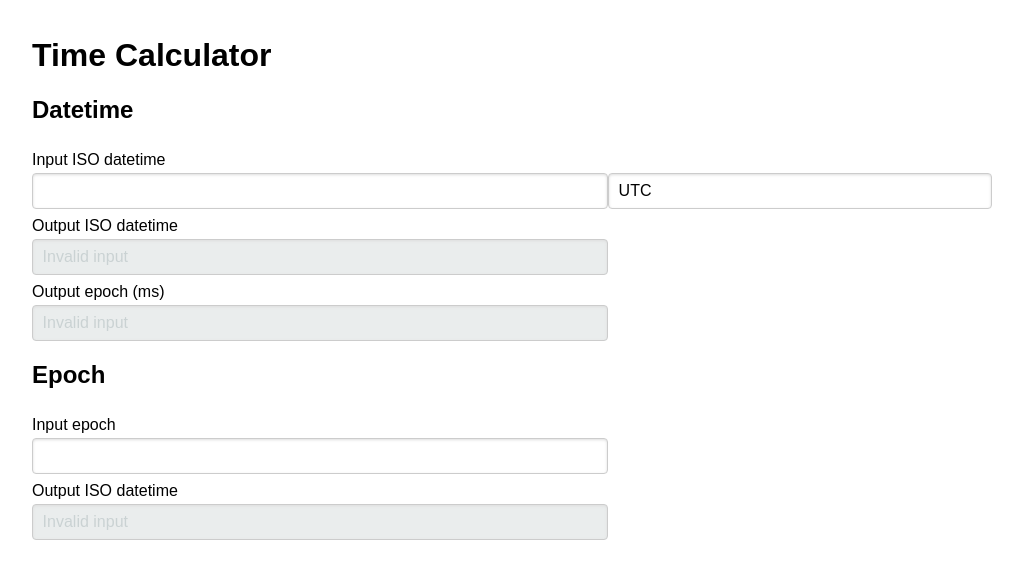
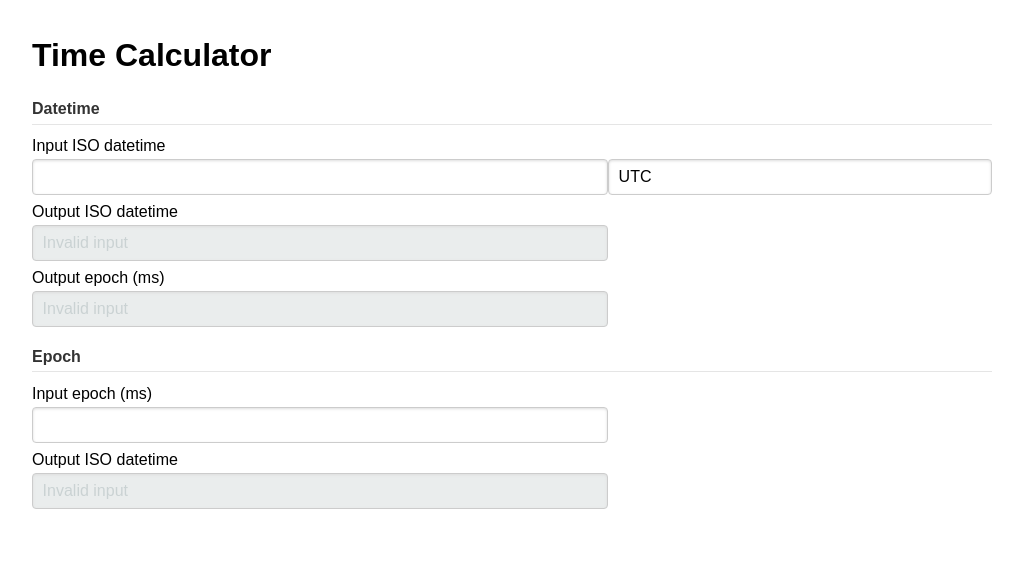
Before and after one commit to janmarthedal/time-calc, a Preact app: page / in a window 1280 px wide. Shown: the top 578 px of the page, without its empty margins (128-1151 px from the left). Built offline with nearby package versions, Linux system fonts and the light colour scheme.

Commit message:
More styling

```diff
--- a/public/index.html
+++ b/public/index.html
@@ -4,18 +4,24 @@
     <meta charset="utf-8">
     <title>Time Calculator</title>
     <meta name="viewport" content="width=device-width, initial-scale=1">
-    <link rel="stylesheet" href="https://unpkg.com/purecss@1.0.0/build/pure-min.css">
-    <link rel="stylesheet" href="https://unpkg.com/purecss@1.0.0/build/grids-responsive-min.css">
+    <link rel="stylesheet" href="https://unpkg.com/purecss@1.0.1/build/pure-min.css">
+    <link rel="stylesheet" href="https://unpkg.com/purecss@1.0.1/build/grids-responsive-min.css">
     <style>
       main {
         margin: 0 auto;
         max-width: 60rem;
         padding: 1rem;
       }
+      section.pure-form {
+        margin-top: 1em;
+      }
+      section.pure-form > legend {
+        font-weight: bold;
+      }
     </style>
   </head>
   <body>
-    <script src="https://unpkg.com/luxon@1.16.0/build/global/luxon.min.js"></script>
+    <script src="https://unpkg.com/luxon@1.23.0/build/global/luxon.min.js"></script>
     <script src="app.js"></script>
   </body>
 </html>
--- a/src/components/date-output.tsx
+++ b/src/components/date-output.tsx
@@ -16,7 +16,7 @@ export default class DateOutput extends Component<
 			<Fragment>
 				<InputReadOnly
 					value={datetime ? datetime.setZone(zone).toISO({ suppressMilliseconds: true }) : 'Invalid input'}
-					disable={!datetime}
+					invalid={!datetime}
 				/>
 				{
 					datetime &&
--- a/src/components/epoch-input.tsx
+++ b/src/components/epoch-input.tsx
@@ -17,7 +17,7 @@ export default class EpochInput extends Component<
 		}
 		return (
 			<input
-				className="pure-u-1 pure-u-md-3-5"
+				class="pure-u-1 pure-u-md-3-5"
 				type="text"
 				value={text}
 				onInput={e => updateState((e.target as HTMLInputElement).value)}
--- a/src/components/input-readonly.tsx
+++ b/src/components/input-readonly.tsx
@@ -1,12 +1,12 @@
 import { h } from "preact";
 
-export default ({ value, disable }: { value: string, disable: boolean }) => (
+export default ({ value, invalid }: { value: string, invalid: boolean }) => (
     <input
-        className="pure-u-1 pure-u-md-3-5"
+        class="pure-u-1 pure-u-md-3-5"
         type="text"
         value={value}
-        readOnly={!disable}
-        disabled={disable}
-        style={!disable && { backgroundColor: 'inherit', color: 'inherit' }}
+        readOnly={!invalid}
+        disabled={invalid}
+        style={!invalid && { backgroundColor: 'inherit', color: 'inherit' }}
     />
 );
--- a/src/components/main-datetime.tsx
+++ b/src/components/main-datetime.tsx
@@ -1,4 +1,4 @@
-import { h, Component } from 'preact';
+import { h, Component, Fragment } from 'preact';
 import { DateTime } from 'luxon';
 import DateInput from './date-input';
 import DateOutput from './date-output';
@@ -10,17 +10,17 @@ export default class MainDateTime extends Component<{}, { datetime: DateTime }>
 	}
 	render({}, { datetime }) {
 		return (
-			<div className="pure-form pure-g">
-				<label className="pure-u-1">Input ISO datetime</label>
+			<Fragment>
+				<label class="pure-u-1">Input ISO datetime</label>
 				<DateInput onChange={dt => this.setState({ datetime: dt })} />
-				<label className="pure-u-1">Output ISO datetime</label>
+				<label class="pure-u-1">Output ISO datetime</label>
 				<DateOutput datetime={ datetime } />
-				<label className="pure-u-1">Output epoch (ms)</label>
+				<label class="pure-u-1">Output epoch (ms)</label>
 				<InputReadonly
 					value={datetime ? datetime.toMillis() : 'Invalid input'}
-					disable={!datetime}
+					invalid={!datetime}
 				/>
-			</div>
+			</Fragment>
 		);
 	}
 }
--- a/src/components/main-epoch.tsx
+++ b/src/components/main-epoch.tsx
@@ -1,4 +1,4 @@
-import { h, Component } from 'preact';
+import { h, Component, Fragment } from 'preact';
 import { DateTime } from 'luxon';
 import EpochInput from './epoch-input';
 import DateOutput from './date-output';
@@ -9,12 +9,12 @@ export default class MainEpoch extends Component<{}, { datetime: DateTime }> {
 	}
 	render({}, { datetime }) {
 		return (
-			<div className="pure-form pure-g">
-				<label className="pure-u-1">Input epoch</label>
+			<Fragment>
+				<label class="pure-u-1">Input epoch (ms)</label>
 				<EpochInput onChange={dt => this.setState({ datetime: dt })} />
-				<label className="pure-u-1">Output ISO datetime</label>
+				<label class="pure-u-1">Output ISO datetime</label>
 				<DateOutput datetime={ datetime } />
-			</div>
+			</Fragment>
 		);
 	}
 }
--- a/src/components/main.tsx
+++ b/src/components/main.tsx
@@ -10,12 +10,12 @@ export default class Main extends Component {
 		return (
 			<main>
 				<h1>Time Calculator</h1>
-				<section>
-					<h2>Datetime</h2>
+				<section class="pure-form">
+					<legend>Datetime</legend>
 					<MainDateTime />
 				</section>
-				<section>
-					<h2>Epoch</h2>
+				<section class="pure-form">
+					<legend>Epoch</legend>
 					<MainEpoch />
 				</section>
 				<datalist id="timezones">
--- a/src/components/timezone.tsx
+++ b/src/components/timezone.tsx
@@ -6,7 +6,7 @@ export default class TimeZone extends Component<{
 	render({ zone, onChange, disabled }) {
 		return (
 			<input
-				className="pure-u-1 pure-u-md-2-5"
+				class="pure-u-1 pure-u-md-2-5"
 				type="text"
 				value={zone}
 				list="timezones"
```
